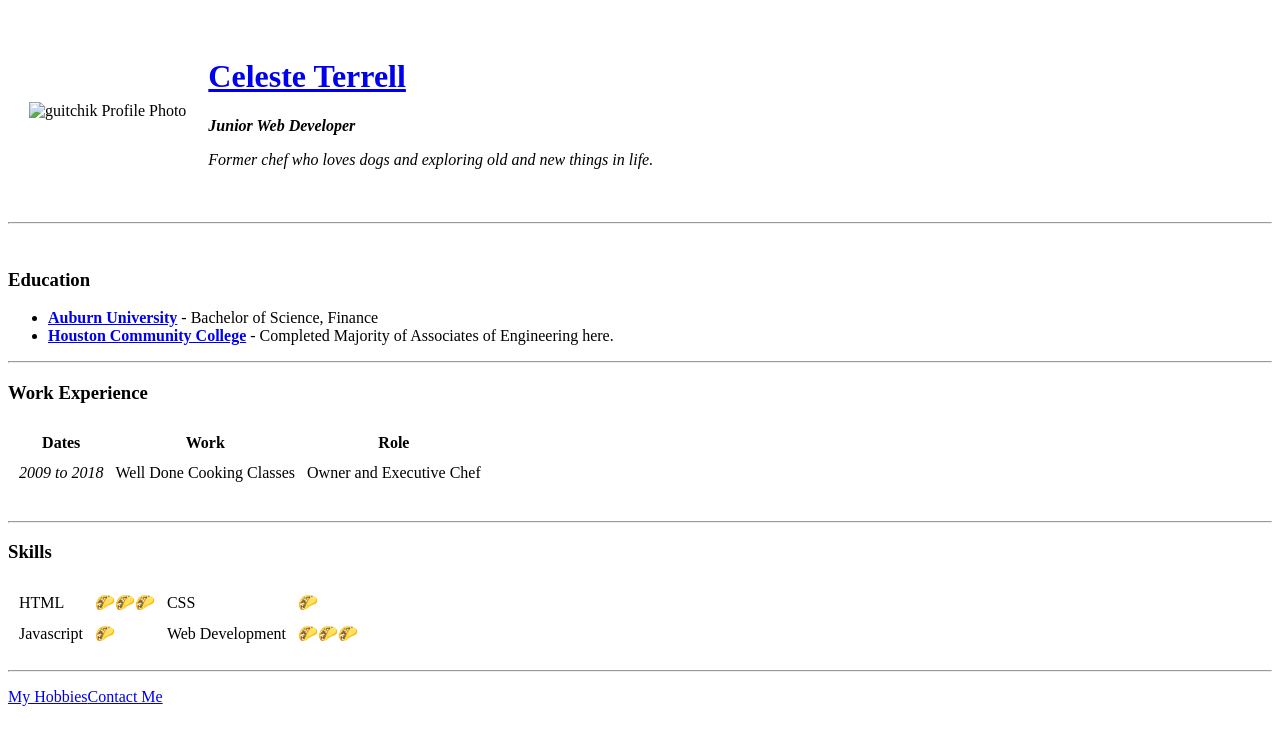
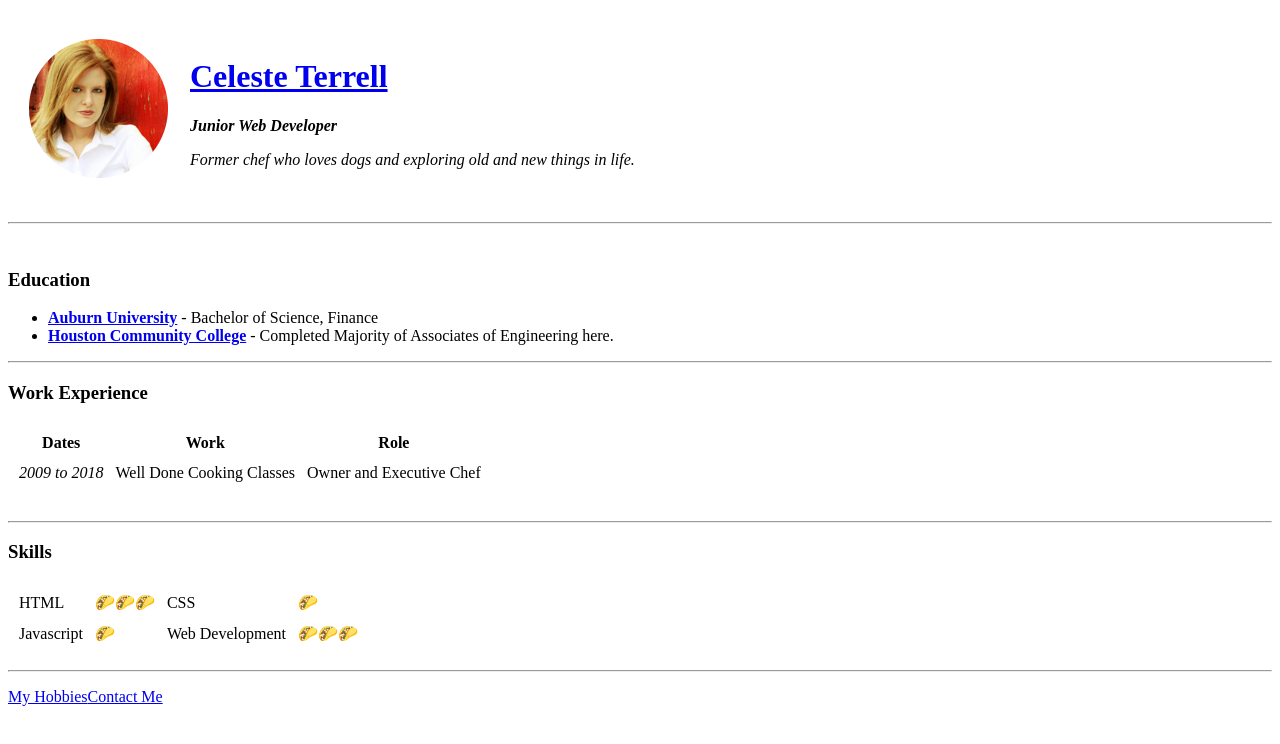
Before and after one commit to celesteterrell/cv, a plain HTML site: page index.html in a window 1280 px wide. Drawn offline with Linux system fonts and the light colour scheme.

Commit message:
changed source for image

```diff
--- a/index.html
+++ b/index.html
@@ -10,7 +10,7 @@
   <p>
   <table cellspacing="20">
     <tr>
-      <td><img src="images/circleCeleste.png" alt="guitchik Profile Photo"></td>
+      <td><img src="circleCeleste.png" alt="guitchik Profile Photo"></td>
       <td>
         <h1><a href="index.html">Celeste Terrell</a></h1>
         <strong><em>Junior Web Developer </em></strong>
```
